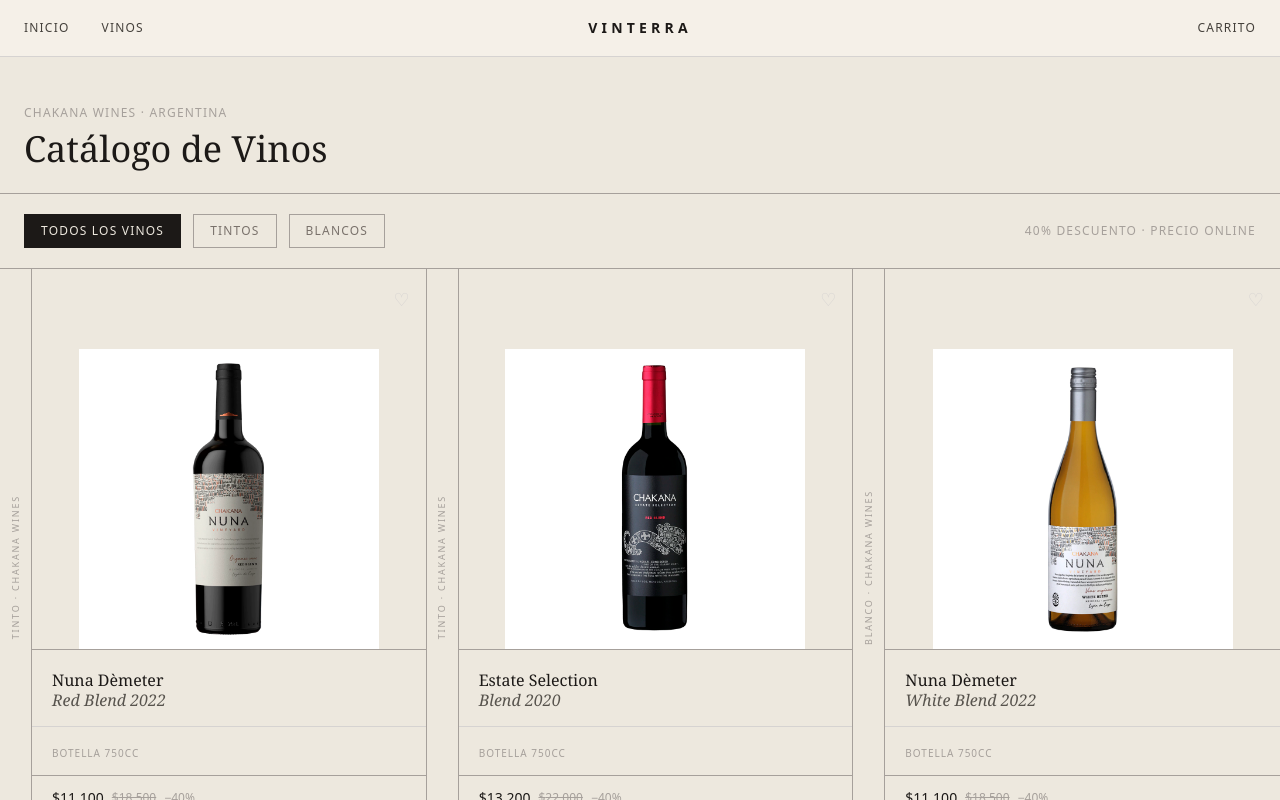
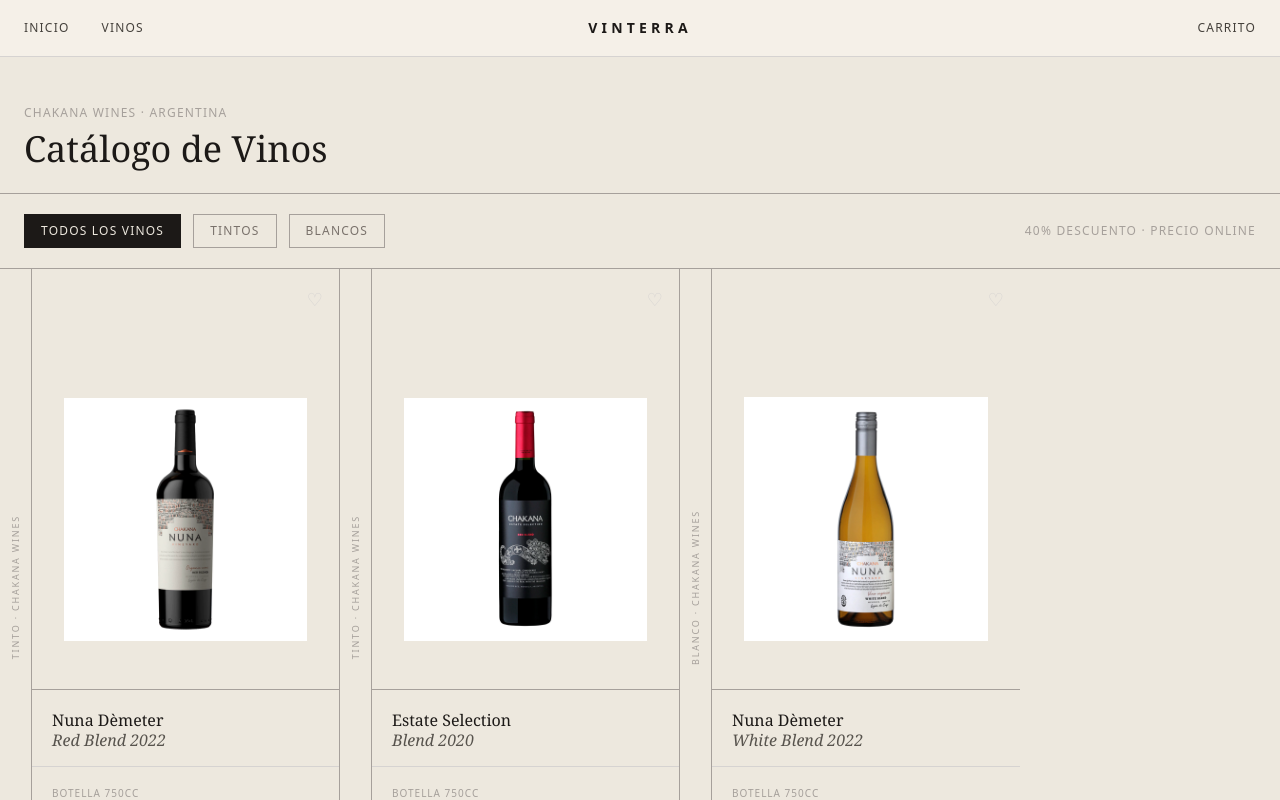
Before and after one commit to juansoldati01-cmd/vinterra, a Next.js app: page /vinos in a window 1280 px wide. Shown: the top 800 px of the page. Built offline with nearby package versions, Linux system fonts and the light colour scheme.

Commit message:
feat: horizontal scroll layout for wine catalog

```diff
--- a/src/app/(store)/vinos/page.tsx
+++ b/src/app/(store)/vinos/page.tsx
@@ -86,15 +86,15 @@
         </span>
       </div>
 
-      {/* Grid */}
-      <div className="max-w-7xl mx-auto">
-        <div className={`grid grid-cols-1 divide-y border-b border-stone-400 ${vinosFiltrados.length > 1 ? "md:grid-cols-3 md:divide-y-0 md:divide-x divide-stone-400" : ""}`}>
+      {/* Scroll horizontal */}
+      <div className="border-b border-stone-400 overflow-x-auto">
+        <div className="flex divide-x divide-stone-400" style={{ minWidth: "max-content" }}>
           {vinosFiltrados.map((vino, i) => {
             const precio = descuento(vino.precioOriginal);
             return (
-              <div key={vino.id} className="group relative flex">
+              <div key={vino.id} className="group relative flex" style={{ width: "340px" }}>
                 {/* Texto vertical */}
-                <div className="hidden md:flex items-center justify-center w-8 shrink-0 border-r border-stone-400">
+                <div className="flex items-center justify-center w-8 shrink-0 border-r border-stone-400">
                   <span
                     className="text-[9px] tracking-[0.2em] uppercase text-stone-400 whitespace-nowrap"
                     style={{ writingMode: "vertical-rl", transform: "rotate(180deg)" }}
@@ -104,15 +104,15 @@
                 </div>
 
                 <div className="flex flex-col flex-1">
-                  {/* Botella — fondo igual a la página */}
-                  <Link href={`/vinos/${vino.slug}`} className="relative bg-[#ede8de] flex items-end justify-center px-8 pt-10 cursor-pointer" style={{ height: "380px" }}>
+                  {/* Botella */}
+                  <Link href={`/vinos/${vino.slug}`} className="relative bg-[#ede8de] flex items-end justify-center px-8 pt-10 cursor-pointer" style={{ height: "420px" }}>
                     <button className="absolute top-4 right-4 text-stone-300 hover:text-stone-600 transition-colors text-lg z-10">♡</button>
                     <Image
                       src={vino.imagen}
                       alt={`${vino.nombre} ${vino.subtitulo}`}
                       width={160}
-                      height={340}
-                      className="object-contain h-[300px] w-auto group-hover:scale-105 transition-transform duration-500"
+                      height={360}
+                      className="object-contain h-[340px] w-auto group-hover:scale-105 transition-transform duration-500"
                       priority={i === 0}
                     />
                   </Link>
@@ -129,14 +129,12 @@
                     <span className="text-[10px] tracking-widest uppercase text-stone-400">{vino.formato}</span>
                   </div>
 
-                  {/* Precio */}
                   <div className="px-5 py-3 flex items-center gap-2 border-t border-stone-400">
                     <span className="text-stone-900 font-medium text-sm">${precio.toLocaleString("es-AR")}</span>
                     <span className="text-stone-400 line-through text-xs">${vino.precioOriginal.toLocaleString("es-AR")}</span>
                     <span className="text-stone-400 text-xs">−40%</span>
                   </div>
 
-                  {/* Selector cantidad + agregar */}
                   <AddToCartHome vino={{ ...vino, precio }} />
                 </div>
               </div>
```
Also changed, not shown: public/24699497961634902.jpeg (added), public/Jazminos website.jpeg (added).
